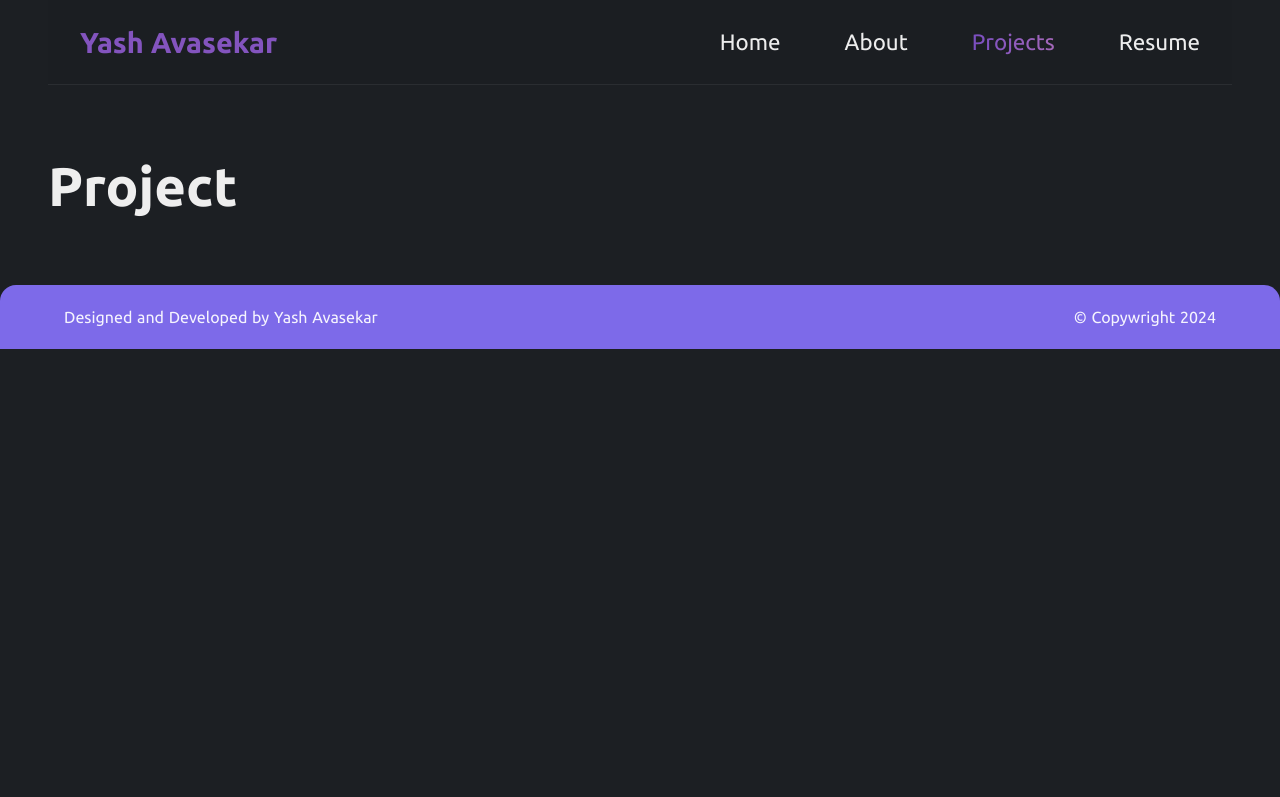
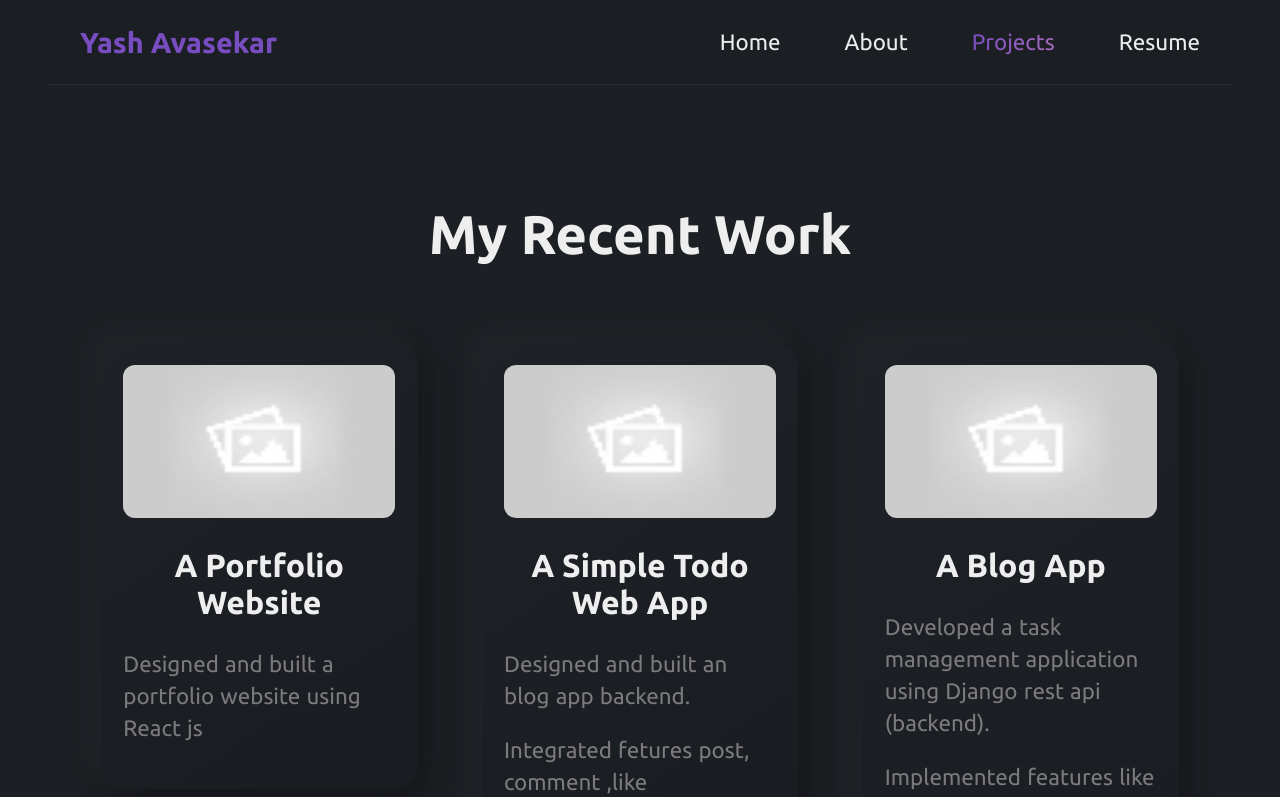
Before and after one commit to yash-avasekar/portfolio, a React (Create React App) app: page /project in a window 1280 px wide. Shown: the top 797 px of the page. Built offline with nearby package versions, Linux system fonts and the light colour scheme.

Commit message:
added projects

```diff
--- a/src/App.css
+++ b/src/App.css
@@ -6,6 +6,7 @@
   --secondary-text-color: #b572b7;
   --hover-color: #b572b7;
   --description-color: #7c7a7e;
+  --background-color: #23272c;
 }
 
 .App {
@@ -26,6 +27,10 @@ a {
 
 h1 {
   font-size: 3.4rem;
+}
+
+h2 {
+  font-size: 2rem;
 }
 
 p {
@@ -79,7 +84,6 @@ nav {
 .tabs > li > a {
   display: block;
   padding: 1rem 2rem;
-  transition: border-bottom 0.3s;
   font-size: 1.4rem;
 }
 
@@ -99,6 +103,7 @@ main {
   display: flex;
   flex-direction: column;
   gap: 4rem;
+  min-height: 90vh;
 }
 
 .container-sections {
@@ -106,7 +111,6 @@ main {
   gap: 1.6rem;
   padding: 0 2rem;
   align-items: center;
-
   margin: 2.5rem 0;
 }
 .container-sections:nth-child(even) {
@@ -203,7 +207,7 @@ aside {
   animation: timeline 2s infinite linear;
 }
 
-.skill-full-width {
+.section-full-width {
   flex-basis: 100%;
   text-align: center;
 }
@@ -245,6 +249,49 @@ aside {
 }
 
 /*  */
+/* project */
+/*  */
+.container-cards {
+  display: flex;
+  gap: 4rem;
+  flex-wrap: wrap;
+  justify-content: center;
+  padding: 2rem 1rem;
+}
+
+.card {
+  flex-basis: 25%;
+  padding: 1.4rem;
+  height: fit-content;
+  background-image: linear-gradient(145deg, #1e2125, #191c20);
+  box-shadow: 11px 11px 22px #16181c, -11px -11px 22px #22262a;
+}
+
+.card:hover {
+  background-image: linear-gradient(145deg, #3d434b, #191c20);
+}
+
+.card,
+.card-title,
+.card-desc {
+  border-radius: 24px;
+}
+
+.card-title,
+.card-desc {
+  border-radius: 24px;
+  margin: 0.5rem 0;
+}
+
+.card-desc {
+  text-align: start;
+}
+
+.card:hover > .card-desc {
+  display: block;
+}
+
+/*  */
 /* footer */
 /*  */
 footer {
--- a/src/Components/About/Skills.jsx
+++ b/src/Components/About/Skills.jsx
@@ -25,7 +25,7 @@ import { FaUbuntu } from "react-icons/fa";
 
 const Skills = () => {
   return (
-    <section className="skill-full-width">
+    <section className="section-full-width">
       {skill_title.map((title) => (
         <div key={title}>
           <h1>
@@ -48,7 +48,7 @@ const Skills = () => {
 
 const Skillset = () => {
   return (
-    <section className="Skillset">
+    <section>
       <ImHtmlFive2 className="icons" />
       <ImCss3 className="icons" />
       <IoLogoJavascript className="icons" />
@@ -67,7 +67,7 @@ const Skillset = () => {
 
 const Tools = () => {
   return (
-    <section className="Skillset">
+    <section>
       <SiVisualstudiocode className="icons" />
       <SiPycharm className="icons" />
       <SiPostman className="icons" />
@@ -79,7 +79,7 @@ const Tools = () => {
 
 const OS = () => {
   return (
-    <section className="Skillset">
+    <section>
       <FaUbuntu className="icons" />
       <SiWindows className="icons" />
     </section>
--- a/src/Components/Home/Home.jsx
+++ b/src/Components/Home/Home.jsx
@@ -2,6 +2,7 @@ import Lottie from "react-lottie";
 import {
   about_description,
   about_title,
+  connect,
   intro_description,
   intro_link,
   intro_title,
@@ -27,6 +28,10 @@ const Home = () => {
       <div className="container-sections">
         <Skills />
         <SkillsAside />
+      </div>
+
+      <div className="container-sections">
+        <Connect />
       </div>
     </>
   );
@@ -121,9 +126,19 @@ const Skills = () => {
 const SkillsAside = () => {
   return (
     <aside>
-      <Lottie options={LottieFiles[2]} style={{ width: "90%" }} />
+      <Lottie options={LottieFiles[2]} width={"90%"} />
     </aside>
   );
 };
 
+const Connect = () => {
+  return (
+    <section className="section-full-width">
+      {connect.map((title) => (
+        <h2 key={title}>{title}</h2>
+      ))}
+    </section>
+  );
+};
+
 export default Home;
--- a/src/Components/Project/Project.jsx
+++ b/src/Components/Project/Project.jsx
@@ -1,5 +1,70 @@
+import { useState } from "react";
+import image from "./default.jpg";
+
 const Project = () => {
-  return <h1>Project</h1>;
+  return (
+    <div className="container-sections">
+      <Cards />
+    </div>
+  );
+};
+
+const Cards = () => {
+  const [cardTitle, setCardTitle] = useState([
+    "A Portfolio Website",
+    "A Simple Todo Web App",
+    "A Blog App",
+    "An Instagram Lite Clone",
+  ]);
+
+  const [cardDesc, setCardDesc] = useState([
+    ["Designed and built a portfolio website using React js"],
+
+    [
+      "Designed and built an blog app backend.",
+      "Integrated fetures post, comment ,like functionality.",
+    ],
+    [
+      "Developed a task management application using Django rest api (backend).",
+      "Implemented features like task creation, due dates, and task completion.",
+      "Utilized RESTful APIs for communication.",
+    ],
+    [
+      "Created a lightweight version of Instagram using Django Rest Framework.",
+      "Implemented user authentication, photo uploads, and basic social features.",
+      "Focused on performance optimization.",
+    ],
+  ]);
+
+  return (
+    <section className="section-full-width">
+      <h1>My Recent Work</h1>
+      <div className="container-cards  ">
+        {cardTitle.map((title, index) => (
+          <div className="card" key={index}>
+            <img
+              src={image}
+              alt=""
+              style={{
+                width: "100%",
+                borderRadius: "12px",
+                aspectRatio: "16/9",
+              }}
+            />
+            <div className="card-title">
+              <h2>{title}</h2>
+            </div>
+
+            <div className="card-desc">
+              {cardDesc[index].map((desc) => (
+                <p key={desc}>{desc}</p>
+              ))}
+            </div>
+          </div>
+        ))}
+      </div>
+    </section>
+  );
 };
 
 export default Project;
```
Also changed, not shown: src/Components/Project/default.jpg (added), 1 other file (tests, documents, lock files or other folders).
